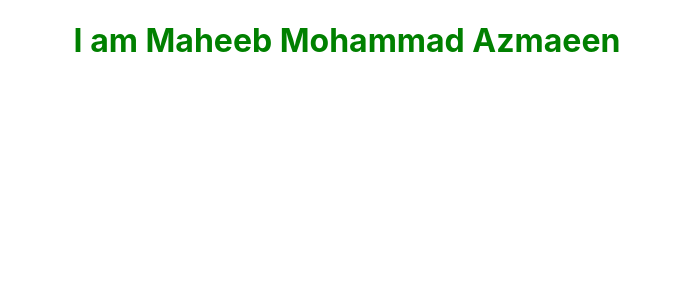
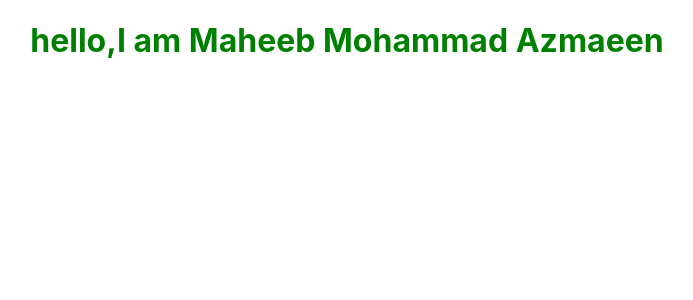
Before and after one commit to Maheeb/react_practice, a React (Create React App) app: page / in a window 1280 px wide. Shown: the top 300 px of the page, without its empty margins (293-986 px from the left). Built offline with nearby package versions, Linux system fonts and the light colour scheme.

Commit message:
test commit

```diff
--- a/src/App.js
+++ b/src/App.js
@@ -4,7 +4,7 @@ import './App.css';
  const own_function = ()=>{
      return(
          <div>
-             <h1 style={{textAlign:"center", color:"green"}}>I am  Maheeb Mohammad Azmaeen</h1>
+             <h1 style={{textAlign:"center", color:"green"}}>hello,I am  Maheeb Mohammad Azmaeen</h1>
          </div>
      )
  }
```
